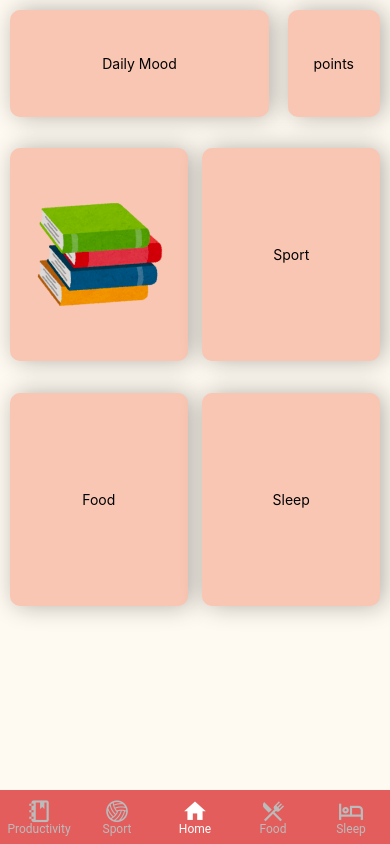
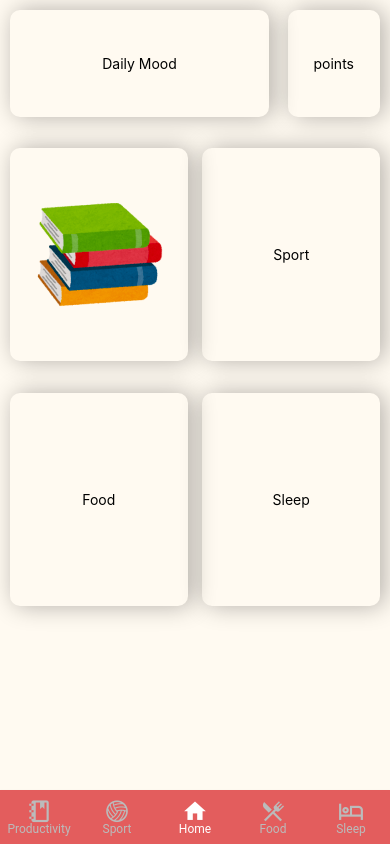
Before and after one commit to kvnandula04/student-wellbeing-app, a React Native app in the folder student-wellbeing-app/: screen /GoHome in a window 390 px wide. Built offline with nearby package versions, Linux system fonts and the light colour scheme.

Commit message:
Updated colors

```diff
--- a/student-wellbeing-app/src/screens/MainScreens/HomeScreen.js
+++ b/student-wellbeing-app/src/screens/MainScreens/HomeScreen.js
@@ -8,8 +8,7 @@ import {
   Image,
 } from "react-native";
 import { SafeAreaView } from "react-native-safe-area-context";
-
-import colors from "../../styles/colors";
+import colors from "../../styles/Colors";
 import { EmptyCard } from "../../components/EmptyCard";
 
 export default function HomeScreen({navigation}) {
@@ -17,7 +16,7 @@ export default function HomeScreen({navigation}) {
     <SafeAreaView style={styles.container}>
       <StatusBar
         barStyle="dark-content"
-        backgroundColor="{colors.primaryColor}"
+        backgroundColor="{colors.PRIMARYCOLOR}"
       />
 
       <View style={[styles.cardContainer, { flex: 0.15 }]}>
@@ -73,12 +72,12 @@ export default function HomeScreen({navigation}) {
 const styles = StyleSheet.create({
   container: {
     flex: 1,
-    backgroundColor: colors.primaryColor,
+    backgroundColor: colors.PRIMARYCOLOR,
     padding: 10,
     justifyContent: "space-between",
   },
   card: {
-    backgroundColor: colors.cardColor,
+    backgroundColor: colors.CARDCOLOR,
     padding: 20,
   },
   cardContainer: {
--- a/student-wellbeing-app/src/styles/colors.js
+++ b/student-wellbeing-app/src/styles/colors.js
@@ -1,5 +1,5 @@
 export default {
-  primaryColor: "#FFFAF1",
-  shadowColor: "#000000",
-  cardColor: "#F9C6B4",
+  PRIMARYCOLOR: "#FFFAF1",
+  SHADOWCOLOR: "#000000",
+  CARDCOLOR: "#F9C6B4",
 };
```
